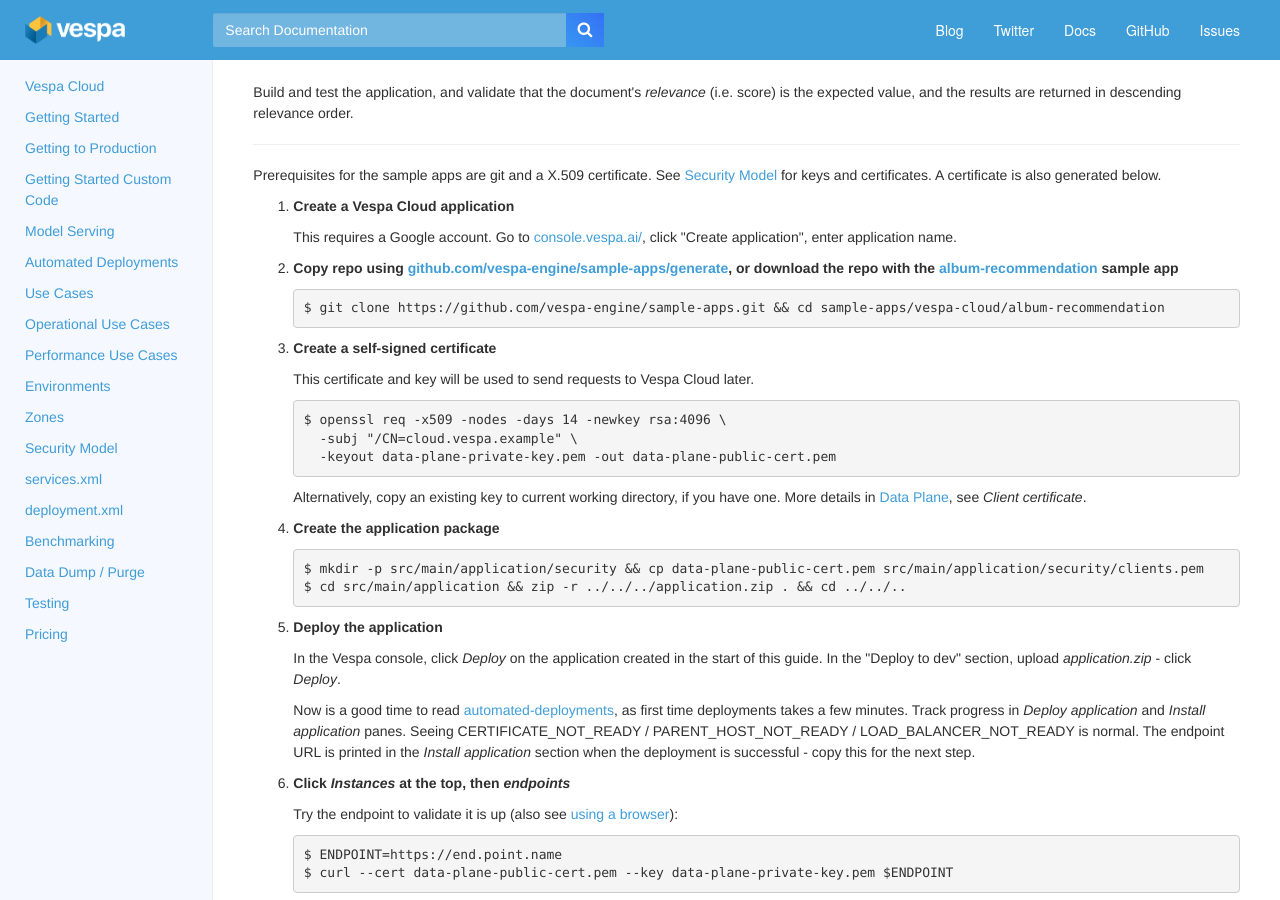
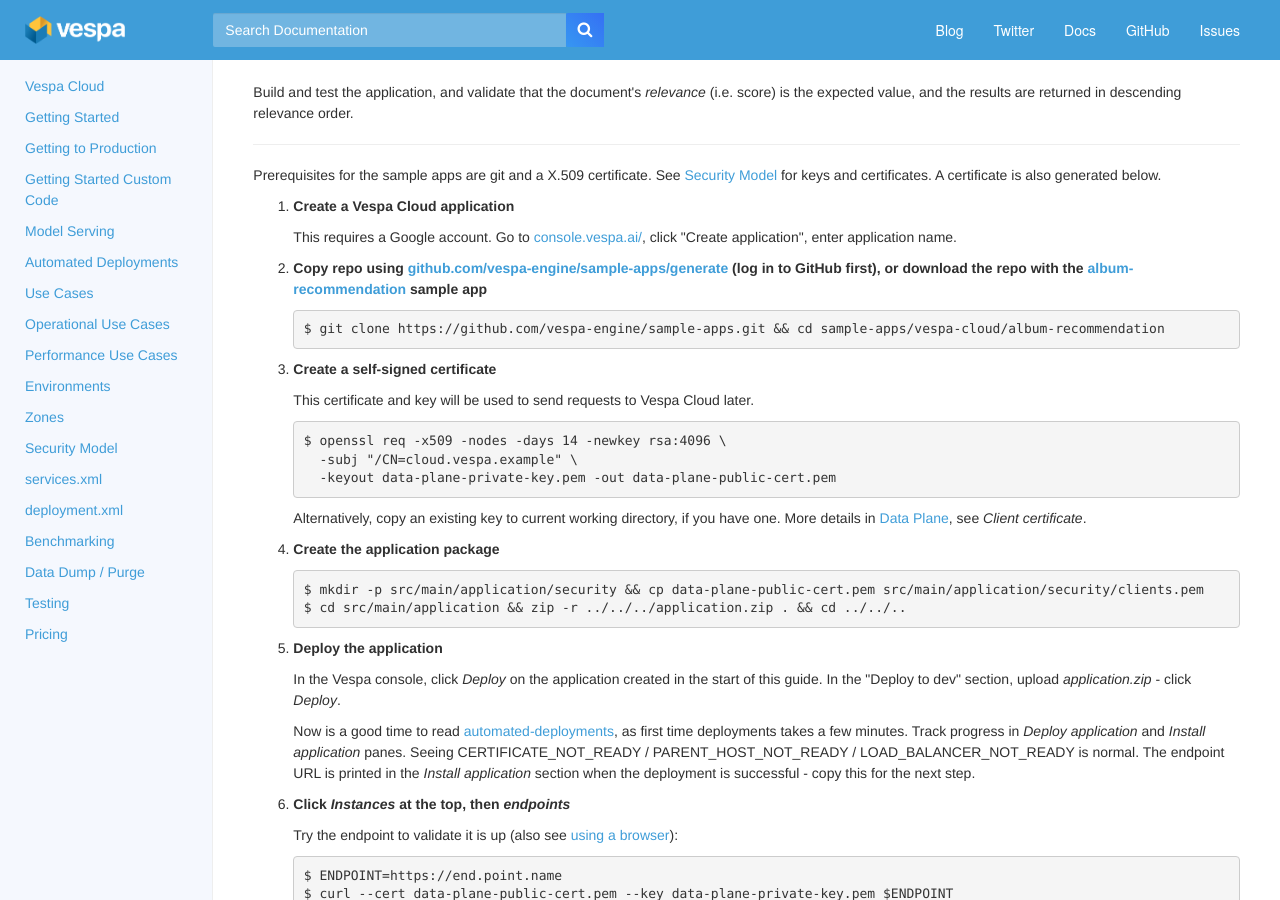
Before and after one commit to vespa-engine/cloud, a Jekyll site: the page built from getting-started.html, in a window 1280 px wide and 900 px high, scrolled down 1590 px. Built offline with Jekyll 4.4.1, drawn with Linux system fonts in a browser that asks for light colours.

Commit message:
Update getting-started.html

```diff
--- a/getting-started.html
+++ b/getting-started.html
@@ -109,7 +109,7 @@ A certificate is also generated below.
     <li>
         <p>
         <strong>Copy repo using <a href="https://github.com/vespa-engine/sample-apps/generate" data-proofer-ignore>
-        github.com/vespa-engine/sample-apps/generate</a>, or download the repo with the
+        github.com/vespa-engine/sample-apps/generate</a> (log in to GitHub first), or download the repo with the
             <a href="https://github.com/vespa-engine/sample-apps/tree/master/vespa-cloud/album-recommendation">album-recommendation</a>
             sample app</strong>
 <pre>
```
